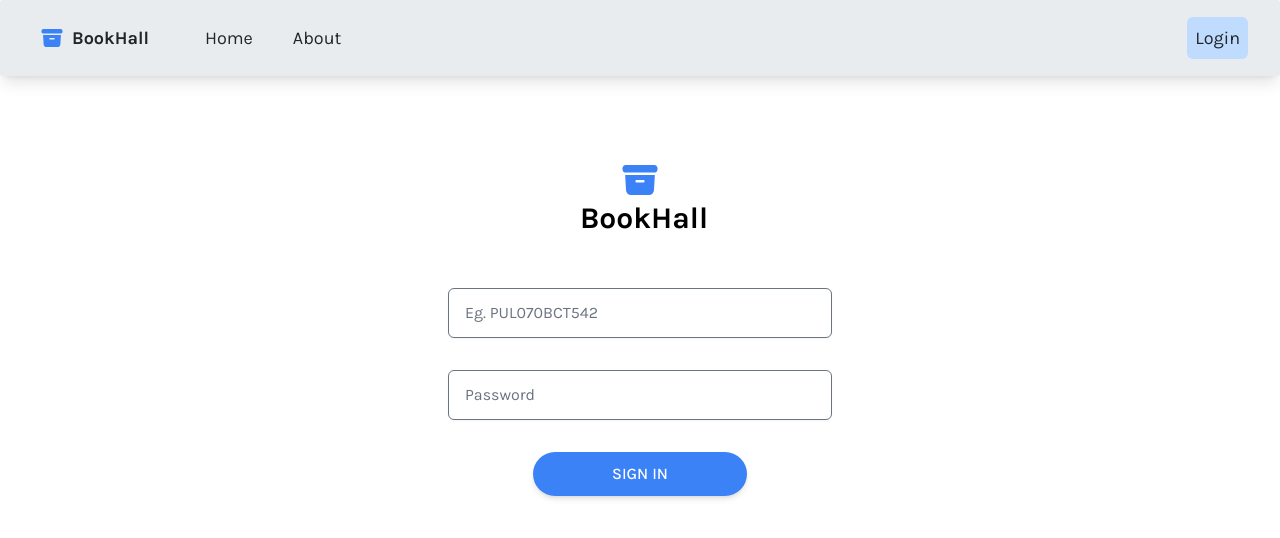
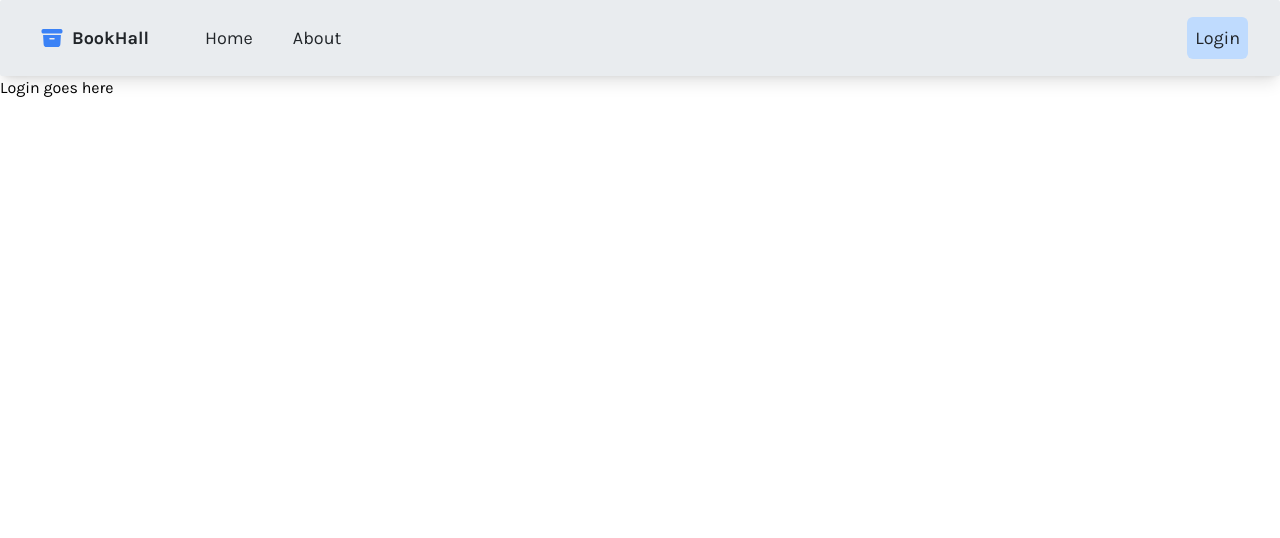
Before and after one commit to Prakash-coder/HallBook, a React (Create React App) app in the folder HallBook/hallbookreact/: page /login in a window 1280 px wide. Shown: the top 538 px of the page. Built offline with nearby package versions, Linux system fonts and the light colour scheme.

Commit message:
gitignore updated

```diff
--- a/HallBook/hallbookreact/src/pages/Login.js
+++ b/HallBook/hallbookreact/src/pages/Login.js
@@ -14,48 +14,8 @@ function Login() {
   };
 
   return (
-    <div className=" min-h-screen">
-      {/* header part containing the logo and the name */}
-      <div className="mt-16">
-        {/* logo */}
-        <div>
-          <Link
-            to="/"
-            className="flex flex-col items-center justify-center space-x-2 px-2 py-5"
-          >
-            <svg
-              xmlns="http://www.w3.org/2000/svg"
-              viewBox="0 0 24 24"
-              fill="currentColor"
-              className="h-10 w-10 cursor-pointer text-blue-500"
-            >
-              <path d="M3.375 3C2.339 3 1.5 3.84 1.5 4.875v.75c0 1.036.84 1.875 1.875 1.875h17.25c1.035 0 1.875-.84 1.875-1.875v-.75C22.5 3.839 21.66 3 20.625 3H3.375z" />
-              <path
-                fillRule="evenodd"
-                d="M3.087 9l.54 9.176A3 3 0 006.62 21h10.757a3 3 0 002.995-2.824L20.913 9H3.087zm6.163 3.75A.75.75 0 0110 12h4a.75.75 0 010 1.5h-4a.75.75 0 01-.75-.75z"
-                clipRule="evenodd"
-              />
-            </svg>
-            <span className="text-3xl font-bold">BookHall</span>
-          </Link>
-        </div>
-      </div>
-      {/* header ends here */}
-
-      {/* the input fileds */}
-      <LoginForm />
-
-      {/* submit button */}
-      <button
-        type="action"
-        onSubmit={handleSubmit}
-        className={loginBtnClass}
-      >
-        Sign In
-      </button>
-      {/* submit button ends here */}
-    </div>
-  );
+    <div>Login goes here</div>
+  )
 }
 
 export default Login;
```
